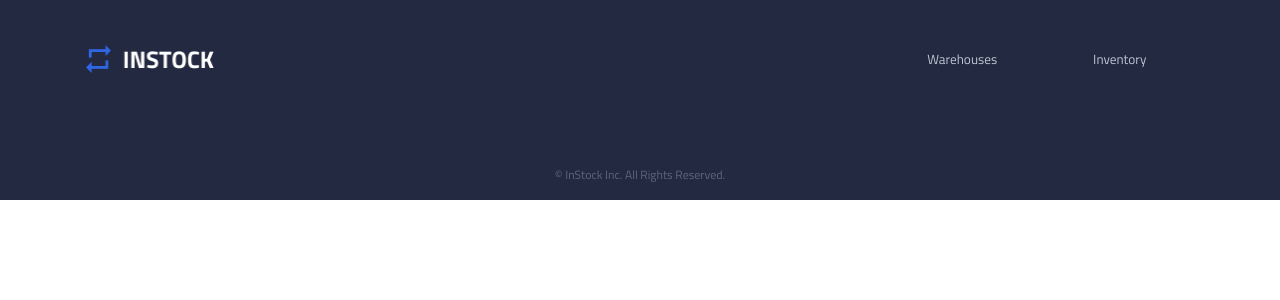
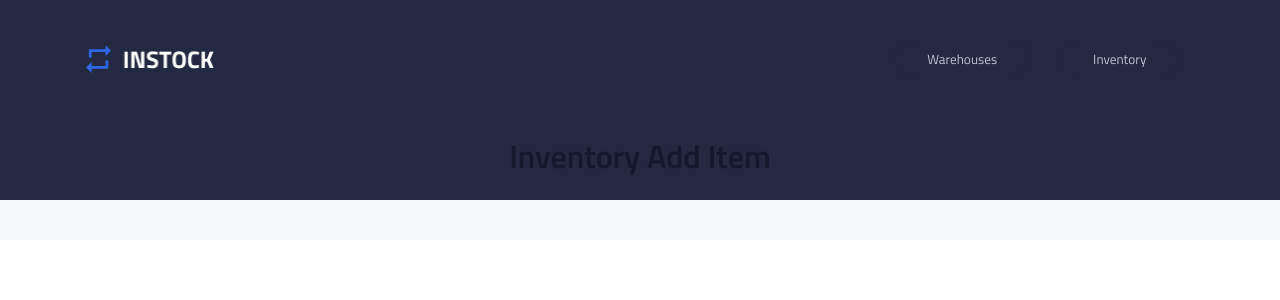
Before and after one commit to TonySMK/InStock_Group2-Client, a React (Create React App) app: page /add in a window 1280 px wide. Shown: the top 300 px of the page. Built offline with nearby package versions, Linux system fonts and the light colour scheme.

Commit message:
Made off-set template wrapper

```diff
--- a/src/App.js
+++ b/src/App.js
@@ -10,13 +10,12 @@ import WarehousesAddItem from "./Pages/WarehousesAddItem/WarehousesAddItem";
 import WarehousesDetails from "./Pages/WarehousesDetails/WarehousesDetails";
 import WarehousesEditItem from "./Pages/WarehousesEditItem/WarehousesEditItem";
 import Header from "./Components/Header/Header";
-import Footer from "./Components/Footer/Footer";
 
 function App() {
   return (
     <div className="App">
       <Header />
-      {/* <section className="offsetwarpper">
+      <section className="offsetwarpper">
         <BrowserRouter>
           <Routes>
             <Route path="/" element={<Inventory />}></Route>
@@ -38,9 +37,7 @@ function App() {
             ></Route>
           </Routes>
         </BrowserRouter>
-      </section> */}
-
-      <Footer />
+      </section>
     </div>
   );
 }
--- a/src/App.scss
+++ b/src/App.scss
@@ -4,44 +4,18 @@
 
 
 .App {
-  background-color:  #F7F8F9;
-  width: 100vw;
+  background-color:#F7F8F9;
   margin: 0 auto;
   text-align: center;
   position: relative;
 }
 
-.App-logo {
-  height: 40vmin;
-  pointer-events: none;
+.offsetwarpper{
+    background-color: transparent;
+    width: 100%;
+    position: relative;
+    top: -4rem;
+    left:0px;
+    padding:0rem 1rem;
+
 }
-
-@media (prefers-reduced-motion: no-preference) {
-  .App-logo {
-    animation: App-logo-spin infinite 20s linear;
-  }
-}
-
-.App-header {
-  background-color: #282c34;
-  min-height: 100vh;
-  display: flex;
-  flex-direction: column;
-  align-items: center;
-  justify-content: center;
-  font-size: calc(10px + 2vmin);
-  color: white;
-}
-
-.App-link {
-  color: #61dafb;
-}
-
-@keyframes App-logo-spin {
-  from {
-    transform: rotate(0deg);
-  }
-  to {
-    transform: rotate(360deg);
-  }
-}
--- a/src/Components/Header/Header.scss
+++ b/src/Components/Header/Header.scss
@@ -4,8 +4,9 @@
 
 .header {
     background-color: $B-graphite;
-    padding: 1rem 0 1rem 0;
+    padding: 1.5rem 0 1rem 0;
     height: 200px;
+    position: relative;
     @include tablet {
         padding: 1.5rem;
     }
--- a/src/Pages/Inventory/Inventory.scss
+++ b/src/Pages/Inventory/Inventory.scss
@@ -14,24 +14,25 @@ button{
 // }
 
 .parentwrapper{
-    // background-color: grey;
+    background-color:$P-white;
     width: 100%;
     box-sizing: border-box;
-    padding: 0rem 1.5rem;
+    padding: 1.5rem 1rem;
+    border-radius: 4px;
+    box-shadow: 0px 2px 5px 0px rgba(19, 24, 44, 0.1);
     // FIXME: padding??? 1.5rem, looks larger than 1rem
 
     &__top{
         // background-color: antiquewhite;
         display: flex;
         flex-direction: column;
-        padding-top: 2rem;
         padding-bottom: 1.5rem;
         // FIXME: Redundent?? 2 lines above...
 
         .title{
             width: 100%;
-            align-self: start;
-            margin-bottom: 1.5rem;
+            text-align: start;
+            margin-bottom: 1rem;
             // FIXME: idk correct way to apply font attributes
         }
     }
--- a/src/index.js
+++ b/src/index.js
@@ -2,6 +2,7 @@ import React from "react";
 import ReactDOM from "react-dom/client";
 import App from "./App";
 import reportWebVitals from "./reportWebVitals";
+import "./index.scss";
 
 const root = ReactDOM.createRoot(document.getElementById("root"));
 root.render(
--- /dev/null
+++ b/src/index.scss
@@ -0,0 +1,3 @@
+// #root{
+//     background-color: grey;
+// }
```
Also changed, not shown: src/Components/Header/Header.js (+11 -11 lines).
